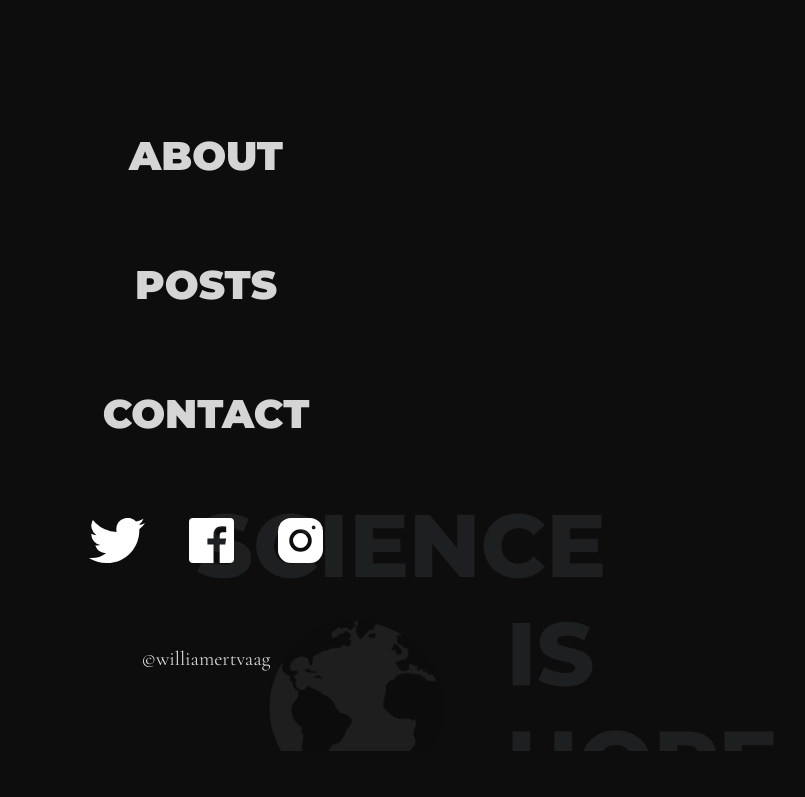
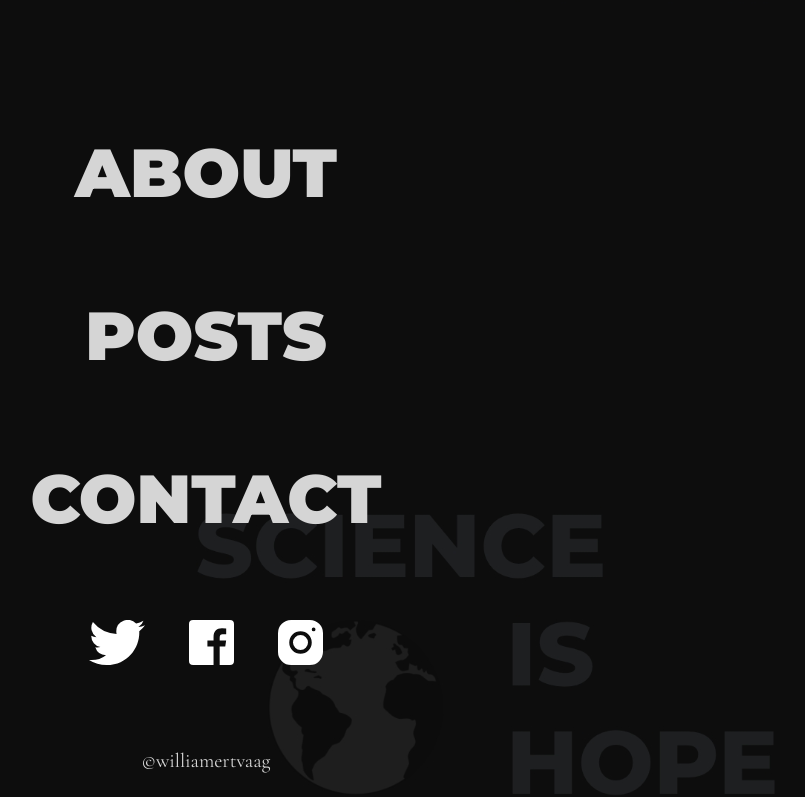
Before and after one commit to WParsec/Project-Exam, a plain HTML site: page index.html in a window 1280 px wide. Shown: the part 1509-2306 px from the top of the page, without its empty margins (434-1239 px from the left). Before the commit the page ends 2260 px from the top, so only its background shows below. Drawn offline with nearby package versions, Linux system fonts and the light colour scheme; no server answers.

Commit message:
footer links

```diff
--- a/css/styles.css
+++ b/css/styles.css
@@ -403,7 +403,7 @@ footer {
 }
 
 .footer-links {
-    font-size: 40px;
+    font-size: 68px;
     font-weight: 900;
 }
 
```
